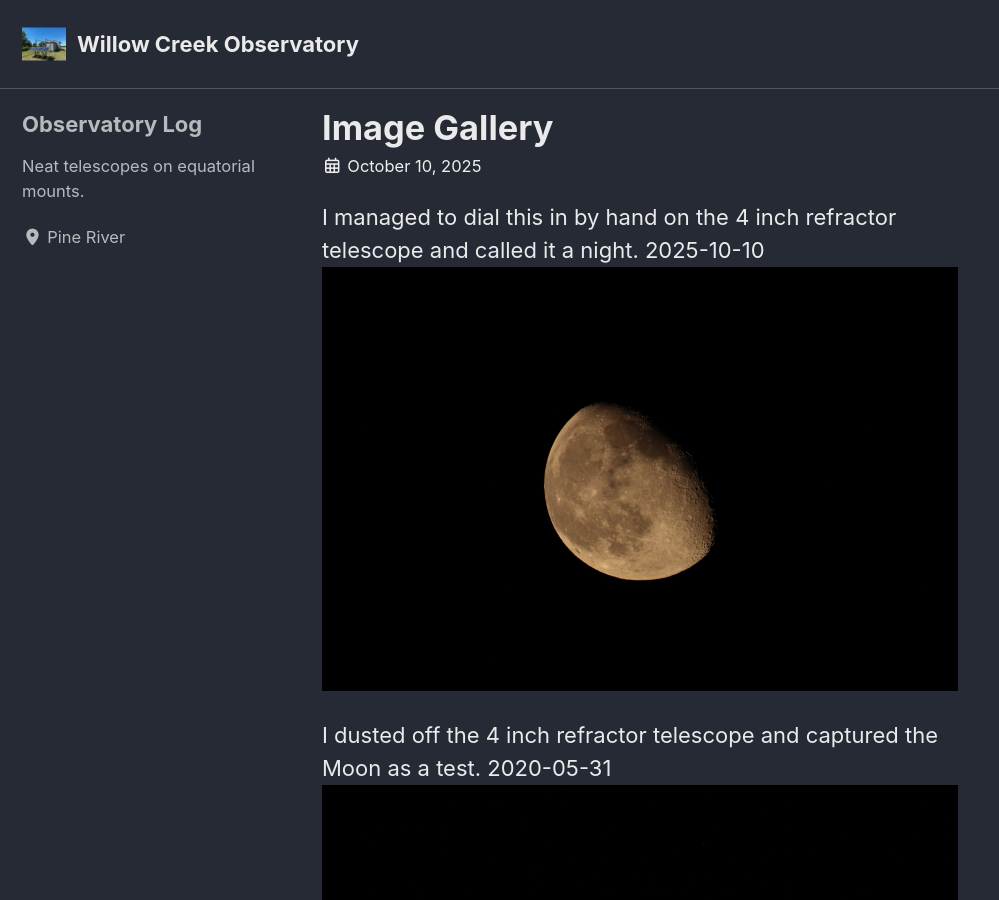
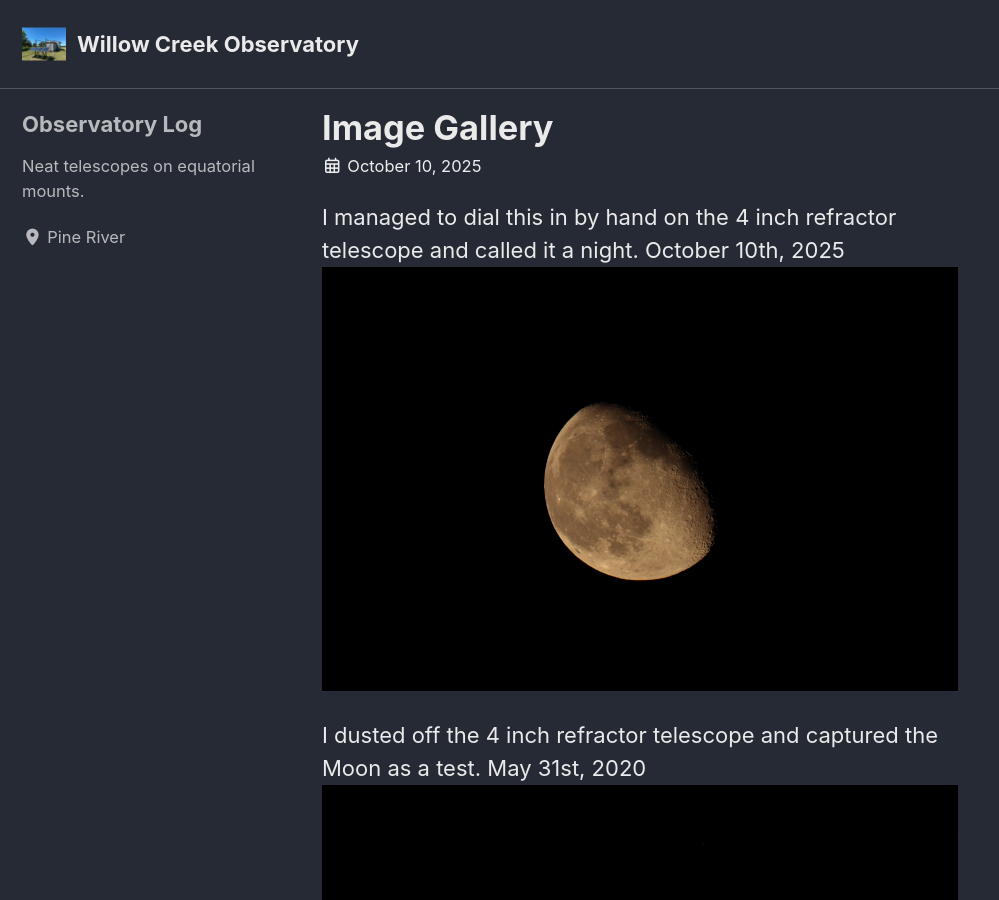
Before and after one commit to ethos101/ethos101.github.io, a Jekyll site: the page built from _posts/2025-10-10-after-harvest-moon.md, in a window 1280 px wide and 900 px high. Shown: the whole window, without its empty margins (0-999 px from the left). Built offline with Jekyll 4.4.1, drawn with Linux system fonts in a browser that asks for light colours; cached includes are drawn as plain includes.

Commit message:
Update 2025-10-10-after-harvest-moon.md

```diff
--- a/_posts/2025-10-10-after-harvest-moon.md
+++ b/_posts/2025-10-10-after-harvest-moon.md
@@ -3,8 +3,8 @@ title: Image Gallery
 date: 2025-10-10
 published: true
 ---
-I managed to dial this in by hand on the 4 inch refractor telescope and called it a night. 2025-10-10
+I managed to dial this in by hand on the 4 inch refractor telescope and called it a night. October 10th, 2025
 ![after harvest moon](/images/IMG_0146.jpeg)
 
-I dusted off the 4 inch refractor telescope and captured the Moon as a test. 2020-05-31
+I dusted off the 4 inch refractor telescope and captured the Moon as a test. May 31st, 2020
 ![Moon Image](/images/moon.jpg)
```
